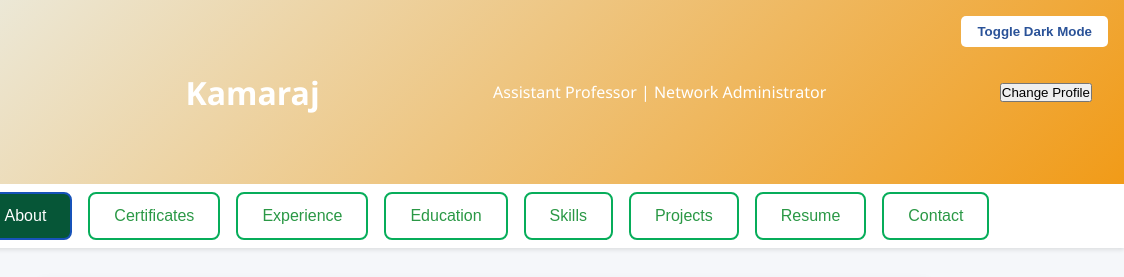
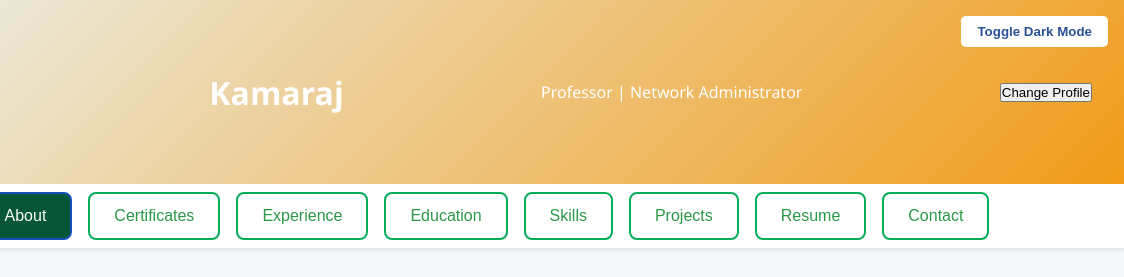
Before and after one commit to Kamaraj-udt/test, a plain HTML site: page index.HTML in a window 1280 px wide. Shown: the top 277 px of the page, 156-1280 px from the left. Drawn offline with Linux system fonts and the light colour scheme.

Commit message:
update from vscode

```diff
--- a/index.HTML
+++ b/index.HTML
@@ -203,7 +203,7 @@
     <h1>Kamaraj </h1>
 
   </div>
-  <p>Assistant Professor | Network Administrator</p>
+  <p> Professor | Network Administrator</p>
   <input type="file" id="fileInput" accept="image/*" style="display:none">
   <button onclick="showModal()">Change Profile</button>
 </header>
```
